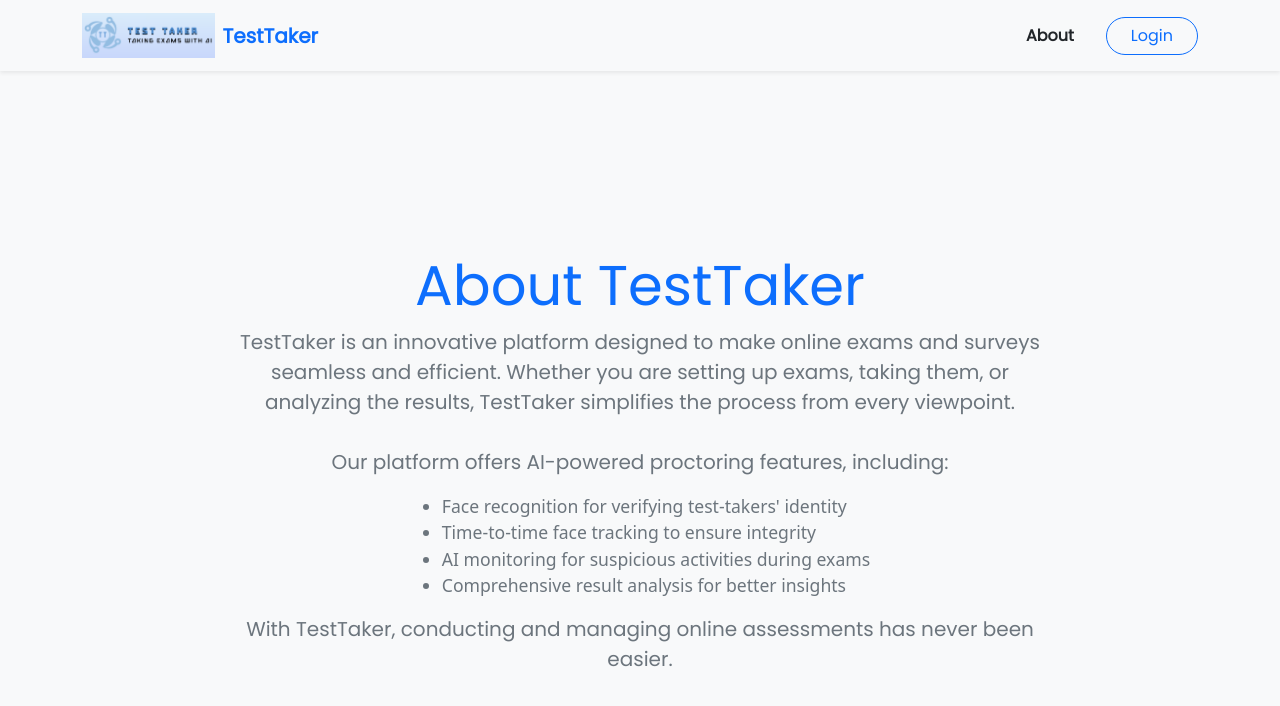
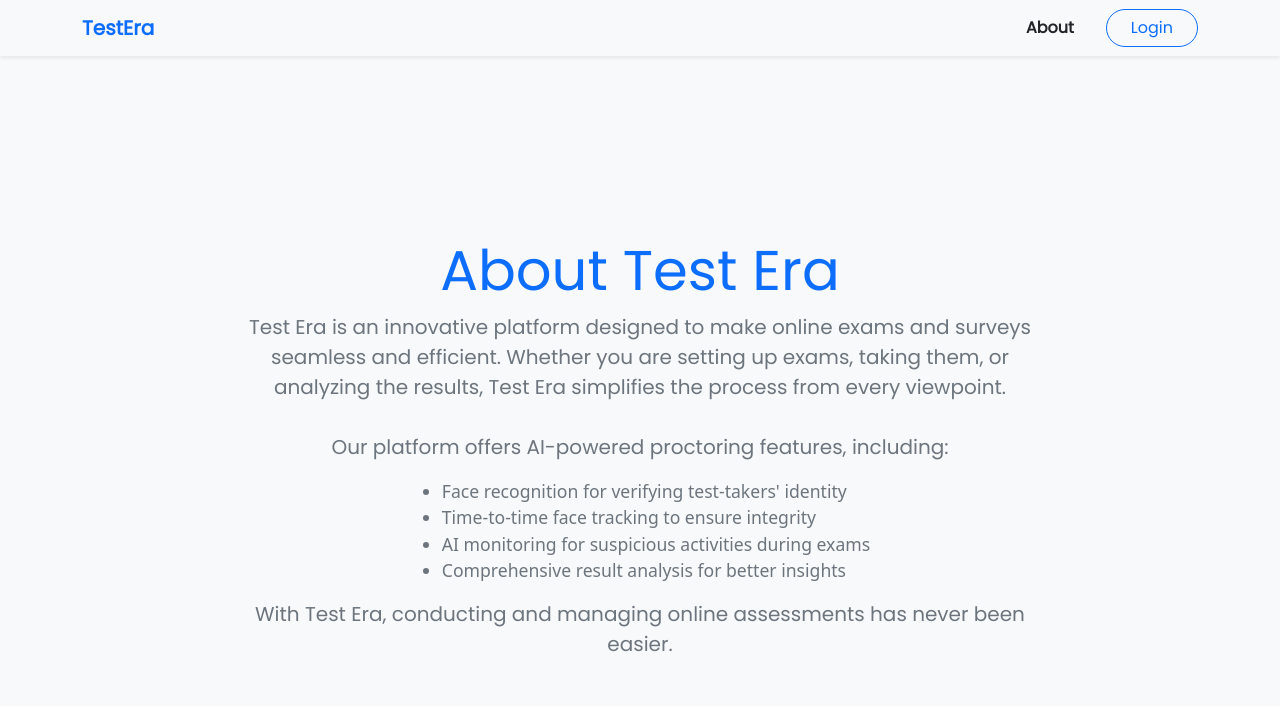
Before and after one commit to vishal-Choudhary-hi/testTakerFrontend, a React (Create React App) app: page /about in a window 1280 px wide. Shown: the top 706 px of the page. Built offline with nearby package versions, Linux system fonts and the light colour scheme.

Commit message:
test taker logo remove and name change

```diff
--- a/src/components/Navbar.js
+++ b/src/components/Navbar.js
@@ -30,13 +30,13 @@ const Navbar = () => {
       <div className="container">
         {/* Brand Logo */}
         <Link to="/" className="navbar-brand d-flex align-items-center">
-          <img
+          {/* <img
             src={logo}
             alt="Logo"
             className="img-fluid me-2"
             style={{ height: "45px" }}
-          />
-          <span className="fw-semibold fs-5 text-primary">TestTaker</span>
+          /> */}
+          <span className="fw-semibold fs-5 text-primary">TestEra</span>
         </Link>
 
         {/* Toggler Button */}
--- a/src/pages/About.js
+++ b/src/pages/About.js
@@ -3,10 +3,10 @@ import React from "react";
 const About = () => {
     return (
         <div className="d-flex flex-column align-items-center justify-content-center min-vh-100 text-center bg-light p-4">
-            <h1 className="display-4 text-primary" style={{ fontFamily: "Poppins, sans-serif" }}>About TestTaker</h1>
+            <h1 className="display-4 text-primary" style={{ fontFamily: "Poppins, sans-serif" }}>About Test Era</h1>
             <p className="lead text-secondary" style={{ fontFamily: "Poppins, sans-serif", maxWidth: "800px" }}>
-                TestTaker is an innovative platform designed to make online exams and surveys seamless and efficient.
-                Whether you are setting up exams, taking them, or analyzing the results, TestTaker simplifies the process from every viewpoint.
+                Test Era is an innovative platform designed to make online exams and surveys seamless and efficient.
+                Whether you are setting up exams, taking them, or analyzing the results, Test Era simplifies the process from every viewpoint.
                 <br /><br />
                 Our platform offers AI-powered proctoring features, including:
             </p>
@@ -17,7 +17,7 @@ const About = () => {
                 <li>Comprehensive result analysis for better insights</li>
             </ul>
             <p className="lead text-secondary" style={{ fontFamily: "Poppins, sans-serif", maxWidth: "800px" }}>
-                With TestTaker, conducting and managing online assessments has never been easier.
+                With Test Era, conducting and managing online assessments has never been easier.
             </p>
         </div>
     );
--- a/src/pages/Home.js
+++ b/src/pages/Home.js
@@ -10,7 +10,7 @@ const Home = () => {
     }
     return (
         <div className="d-flex flex-column align-items-center justify-content-center min-vh-100 text-center bg-light">
-            <h1 className="display-4 text-primary" style={{ fontFamily: "Poppins, sans-serif" }}>Welcome to Test Taker</h1>
+            <h1 className="display-4 text-primary" style={{ fontFamily: "Poppins, sans-serif" }}>Welcome to Test Era</h1>
             <p className="lead text-secondary" style={{ fontFamily: "Poppins, sans-serif" }}>
                 The ultimate platform for taking exams with AI assistance.
             </p>
```
